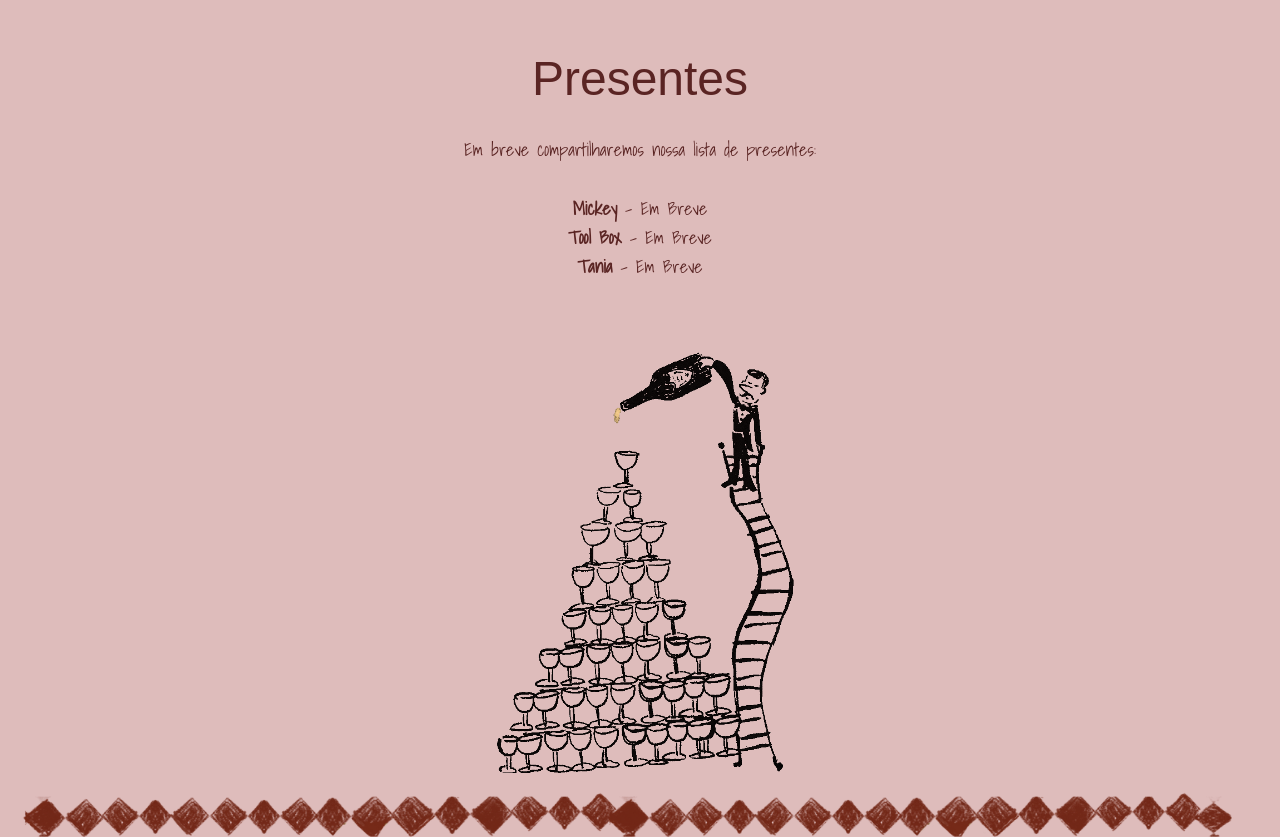
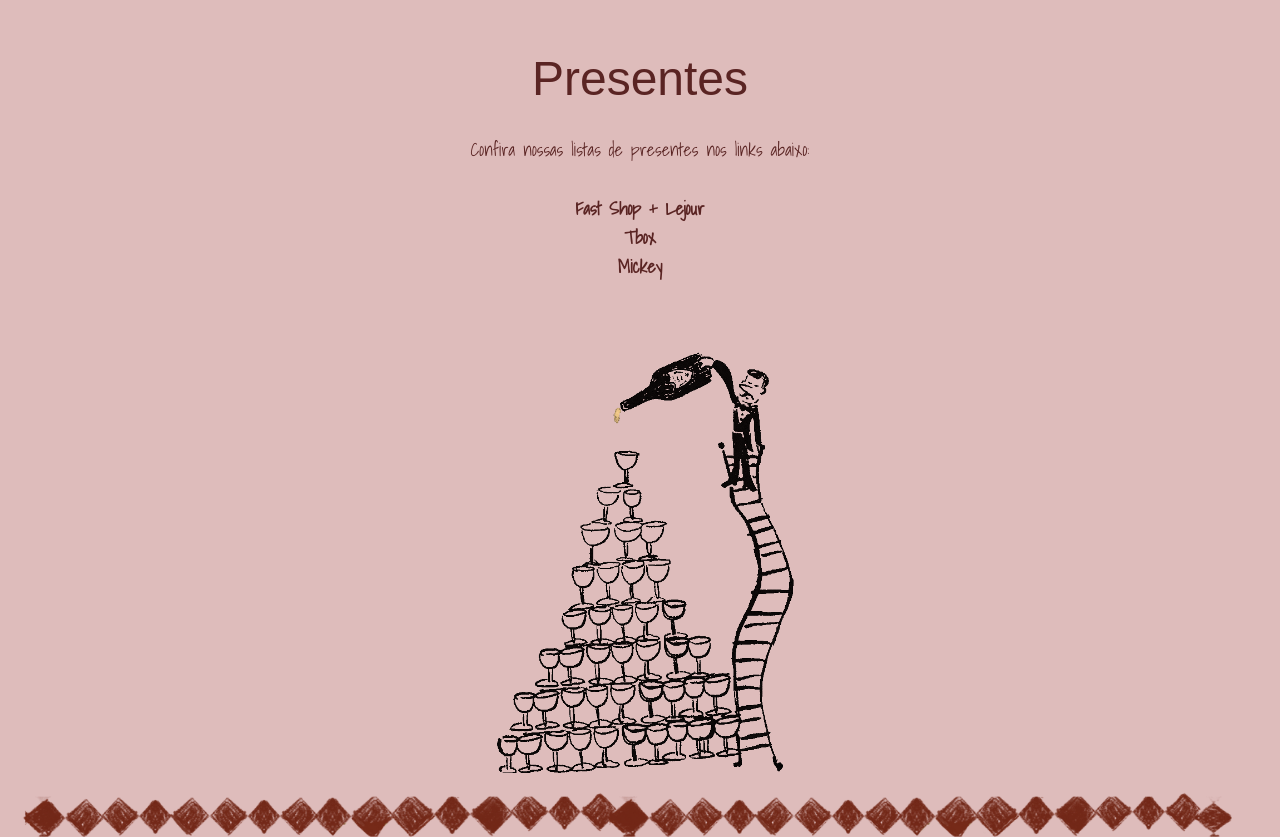
Before and after one commit to biatcarvalheira/marcela-e-heitor, a Next.js app: page / in a window 1280 px wide. Shown: the part 5580-6417 px from the top of the page. Built offline with nearby package versions, Linux system fonts and the light colour scheme; a web font is replaced by a local one.

Commit message:
update presentes

```diff
--- a/app/page.tsx
+++ b/app/page.tsx
@@ -441,14 +441,35 @@ export default function Page() {
         style={{ fontFamily: "var(--font-sketch)" }}
         className="text-[#5a2423] text-base md:text-lg max-w-xl leading-relaxed"
       >
-        Em breve compartilharemos nossa lista de presentes:
+        Confira nossas listas de presentes nos links abaixo:
         <br />
         <br />
-        <strong>Mickey</strong> – Em Breve
+        <a
+          href="https://site.lejour.com.br/lista-de-presentes/marcela-e-heitor"
+          target="_blank"
+          rel="noopener noreferrer"
+          className="font-semibold hover:underline"
+        >
+          Fast Shop + Lejour
+        </a>
         <br />
-        <strong>Tool Box</strong> – Em Breve
+        <a
+          href="https://www.tbox.com.br/gift-list-details/view/marcelacavallari-heitorgoellner"
+          target="_blank"
+          rel="noopener noreferrer"
+          className="font-semibold hover:underline"
+        >
+          Tbox
+        </a>
         <br />
-        <strong>Tania</strong> – Em Breve
+        <a
+          href="https://www.mickey.com.br/lista-presente/a9a6653e48976138166de32772b1bf40"
+          target="_blank"
+          rel="noopener noreferrer"
+          className="font-semibold hover:underline"
+        >
+          Mickey
+        </a>
       </p>
     </div>
 
```
